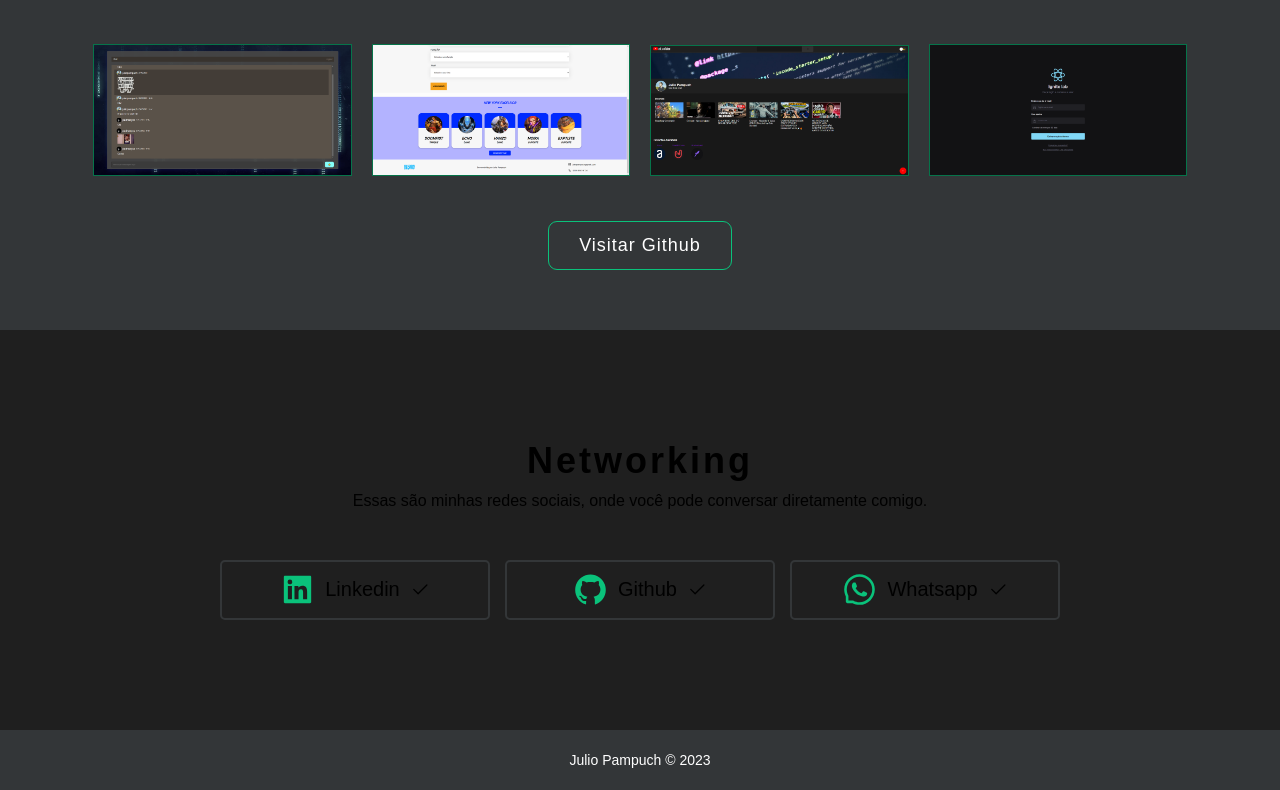
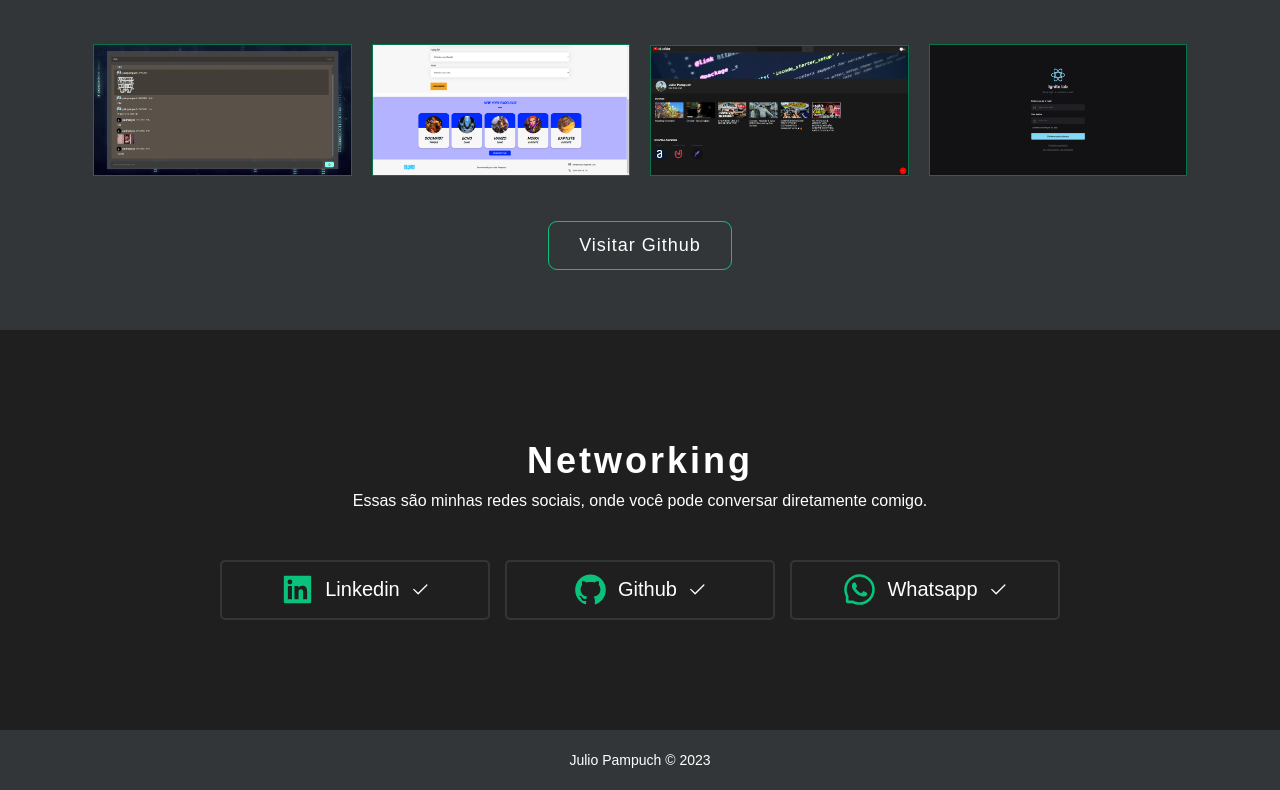
Before and after one commit to JulioPampuch/Portfolio-JulioPampuch, a Next.js app: page / in a window 1280 px wide. Shown: the part 1449-2239 px from the top of the page. Built offline with nearby package versions, Linux system fonts and the light colour scheme.

Commit message:
fixed theme bugs

```diff
--- a/pages/_app.js
+++ b/pages/_app.js
@@ -29,7 +29,7 @@ const theme = {
     },
     "neutrals": {
       "text": "#000000",
-      "nivel10": "#ededed",
+      "nivel10": "#c9c6bb",
       "nivel9": "#e8e1d8",
       "nivel8": "#faf1e6",
       "nivel7": "#e3ded8",
--- a/pages/index.js
+++ b/pages/index.js
@@ -7,7 +7,6 @@ import AboutMe from '../src/components/AboutMe'
 import Projects from '../src/components/Projects'
 import Footer from '../src/components/Footer'
 import Networking from '../src/components/Networking'
-import { Html } from 'next/document'
 
 const inter = Inter({ subsets: ['latin'] })
 
@@ -24,7 +23,6 @@ export async function getStaticProps(context) {
 }
 
 export default function Home(props) {
-
 
   return (
     <>
--- a/src/components/Networking/index.js
+++ b/src/components/Networking/index.js
@@ -33,13 +33,14 @@ const Networking = () => {
 }
 
 const NetworkingStyled = styled.section`
-background-color: ${({ theme }) => theme.neutrals['nivel10']};
+  background-color: ${({ theme }) => theme.neutrals['nivel10']};
   display: flex;
   align-items: center;
   justify-content: center;
   flex-direction: column;
 
   padding: 110px 0;
+  color: ${({ theme }) => theme.neutrals['text']};
 
   h2 {
     text-transform: none;
--- a/src/components/Title.js
+++ b/src/components/Title.js
@@ -14,6 +14,8 @@ const TitleStyled = styled.h2`
     text-align: center;
     margin-bottom: 40px;
 
+    color: ${({ theme }) => theme.neutrals['text']};
+
     @media (min-width: 768px) and (max-width: 1023px) {
       font-size: 22.5px;
     }
```
